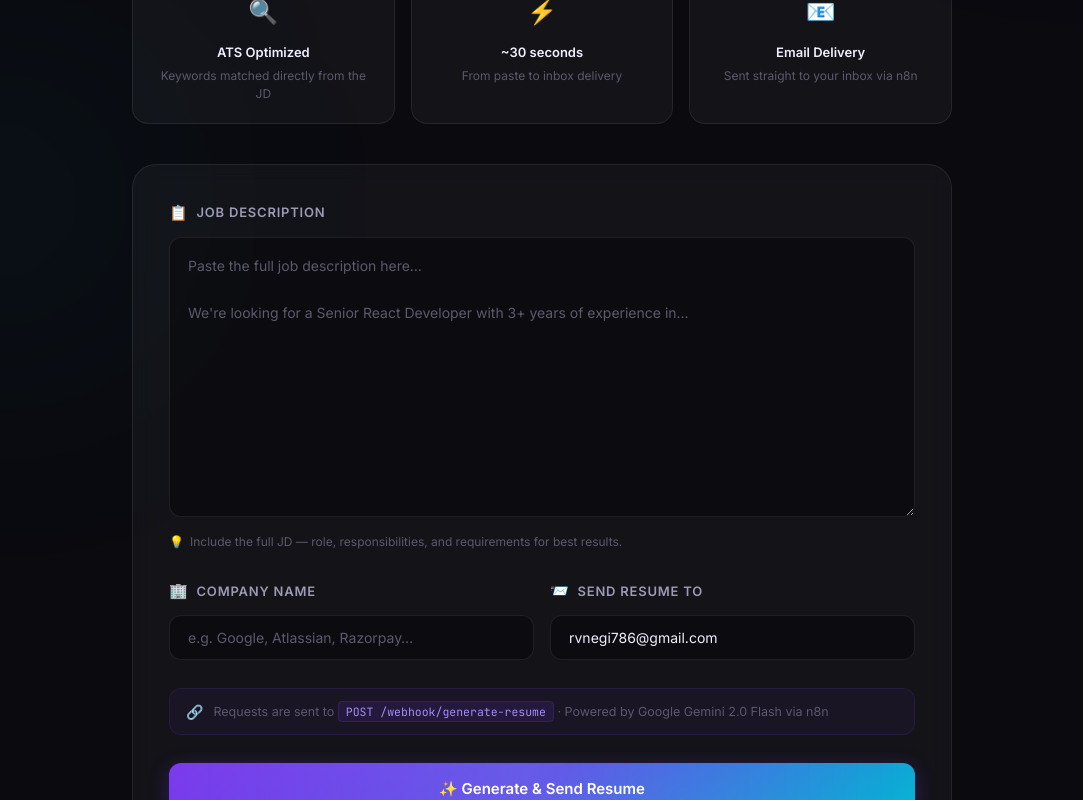
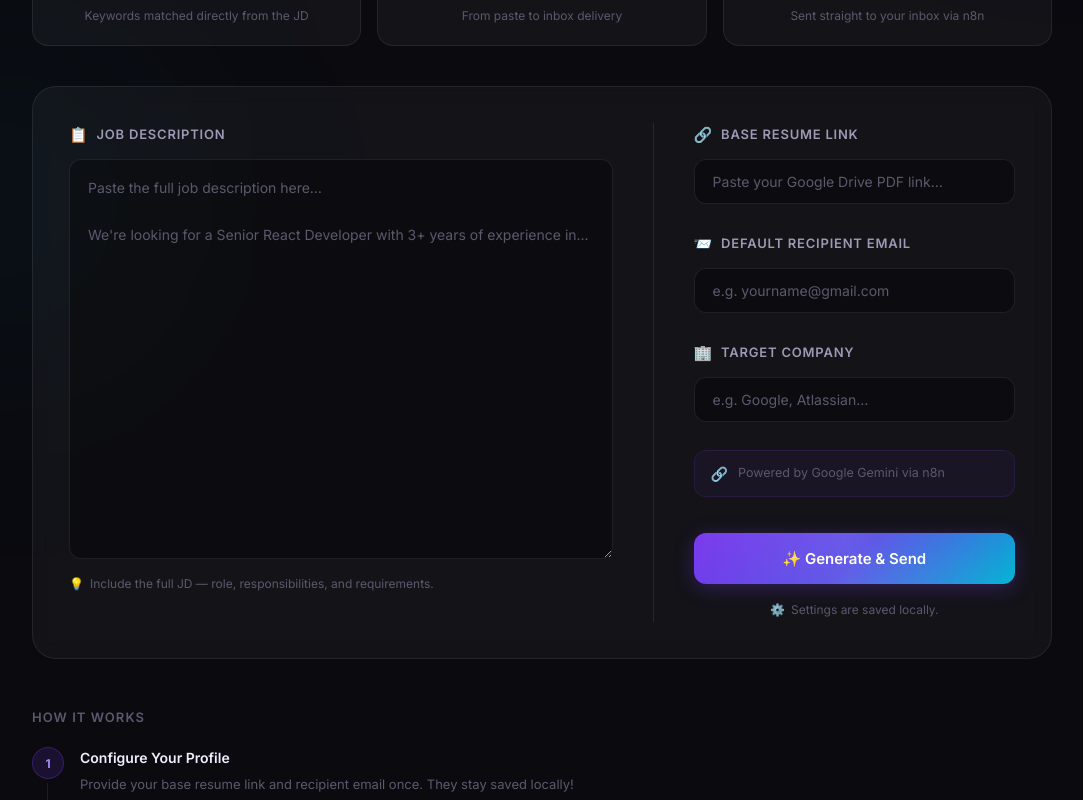
Before and after one commit to Ravinder2001/ResumeForge, a React (Vite) app: page / in a window 1280 px wide. Shown: the part 500-1300 px from the top of the page, without its empty margins (98-1181 px from the left). Built offline with nearby package versions, Linux system fonts and the light colour scheme.

Commit message:
UI change

```diff
--- a/src/App.jsx
+++ b/src/App.jsx
@@ -1,55 +1,7 @@
-import { useState } from 'react'
+import { useState, useEffect } from 'react'
 import './index.css'
 
-const BASE_RESUME = `RAVINDER SINGH NEGI
-New Delhi, India | +91-9756726341 | rvnegi786@gmail.com
-linkedin.com/in/ravinder-singh-negi | ravindernegi.vercel.app | github.com/Ravinder2001
-
-PROFESSIONAL SUMMARY
-Full Stack Developer with 4+ years of experience building scalable, high-performance web applications using React.js, Next.js, Node.js, and PostgreSQL. Specialized in building scalable web applications, reusable UI component systems, and robust REST APIs. Delivered enterprise-grade platforms for pharmaceutical clients serving thousands of users. Experienced in AI integrations, workflow automation, and modern cloud deployments. Two-time WOW Award recipient at Indus Net Technologies.
-
-TECHNICAL SKILLS
-Frontend: React.js, Next.js, JavaScript (ES6+), TypeScript, HTML5, CSS3, Tailwind CSS, Responsive UI, Component Architecture, Performance Optimization
-Backend: Node.js, Express.js, REST API Development, MySQL, PostgreSQL, MongoDB, API Integration, Scalable Backend Systems
-AI & Automation: LLM Integration, RAG Pipelines, n8n Workflows, Google Gemini, AI Automation
-Tools & Cloud: Git, GitHub, AWS, Vercel, CI/CD, npm, Agile Development
-
-PROFESSIONAL EXPERIENCE
-Software Engineer | Mar 2022 – Present
-Indus Net Technologies (INT.), Kolkata
-• Architected and delivered 30+ full-stack production features using React.js, Next.js and Node.js for enterprise pharmaceutical platforms used by 1000+ internal users.
-• Developed 50+ reusable UI components improving frontend development speed by 40% and ensuring consistent responsive design across multiple products.
-• Built and optimized REST APIs and PostgreSQL queries improving system response time by 35% and reducing backend processing overhead.
-• Led frontend implementation of complex dashboards and workflow systems handling large datasets and business-critical operations.
-• Improved code quality through structured code reviews, refactoring initiatives and modern architecture patterns across the team.
-• Promoted from Associate Software Engineer to Software Engineer within 2 years for consistent high performance and technical contributions.
-
-PROJECTS
-AI Meeting Assistant — LLM, NLP, n8n | github.com/Ravinder2001/AI-Meeting-Validator
-Developed an LLM-based meeting validation system that compares transcripts against formal documentation, improving compliance verification and semantic accuracy.
-
-Hisabkar — Expense Splitter PWA — React.js, TypeScript, Node.js, PostgreSQL, AWS | hisabkar.vercel.app
-Designed and deployed a scalable Progressive Web App for personal finance management with real-time transaction handling and cloud deployment on AWS.
-
-Automated Incident Responder — n8n, Google Gemini, RAG | github.com/Ravinder2001/Incident-Responder-System
-Built AI-powered server monitoring automation using n8n workflows and RAG-based error interpretation, reducing manual incident triage effort by 70%.
-
-Create Pro App — CLI Tool — Node.js, Open Source | npmjs.com/package/create-pro-app
-Built and published an open source Node.js CLI to bootstrap modern React projects with optimized tooling and project structure.
-
-AWARDS
-WOW Award (2×) — Indus Net Technologies | Feb 2024 & Jun 2024
-Recognised twice within the same year for outstanding performance and significant technical contributions to key enterprise projects.
-
-EDUCATION
-Sikkim Manipal University | Mar 2024 – Mar 2026
-Master of Computer Applications (MCA) — Computer Science
-
-Masai School | Apr 2021 – Jan 2022
-Full Stack Web Development Program`
-
 const WEBHOOK_URL = 'https://new-n8n-latest.duckdns.org/webhook-test/generate-resume'
-const DEFAULT_EMAIL = 'rvnegi786@gmail.com'
 
 function parseGeminiError(message) {
   const msg = (message || '').toLowerCase()
@@ -69,13 +21,28 @@ function parseGeminiError(message) {
 }
 
 export default function App() {
+  // Main form state
   const [jobDescription, setJobDescription] = useState('')
-  const [recipientEmail, setRecipientEmail] = useState(DEFAULT_EMAIL)
   const [companyName, setCompanyName] = useState('')
+
+  // Persistent configuration state
+  const [resumeDriveLink, setResumeDriveLink] = useState(() => localStorage.getItem('resume_drive_link') || '')
+  const [recipientEmail, setRecipientEmail] = useState(() => localStorage.getItem('recipient_email') || "")
+
+  // UI/Status state
   const [status, setStatus] = useState(null) // null | 'loading' | 'success' | 'error'
   const [statusMessage, setStatusMessage] = useState('')
   const [errorDetail, setErrorDetail] = useState('')
   const [charCount, setCharCount] = useState(0)
+
+  // Sync with local storage
+  useEffect(() => {
+    localStorage.setItem('resume_drive_link', resumeDriveLink)
+  }, [resumeDriveLink])
+
+  useEffect(() => {
+    localStorage.setItem('recipient_email', recipientEmail)
+  }, [recipientEmail])
 
   const handleJDChange = (e) => {
     setJobDescription(e.target.value)
@@ -85,22 +52,24 @@ export default function App() {
   const handleSubmit = async (e) => {
     e.preventDefault()
 
-    if (!jobDescription.trim()) {
+    if (!resumeDriveLink.trim()) {
       setStatus('error')
-      setStatusMessage('Please paste the job description before generating your resume.')
-      setErrorDetail('')
+      setStatusMessage('Please provide your Resume Drive Link in the settings above.')
       return
     }
     if (!recipientEmail.trim()) {
       setStatus('error')
-      setStatusMessage('Please provide a recipient email address.')
-      setErrorDetail('')
+      setStatusMessage('Please provide a recipient email address in the settings.')
+      return
+    }
+    if (!jobDescription.trim()) {
+      setStatus('error')
+      setStatusMessage('Please paste the job description before generating.')
       return
     }
     if (!companyName.trim()) {
       setStatus('error')
       setStatusMessage('Please enter the company name you are applying to.')
-      setErrorDetail('')
       return
     }
 
@@ -114,7 +83,7 @@ export default function App() {
         headers: { 'Content-Type': 'application/json' },
         body: JSON.stringify({
           jobDescription: jobDescription.trim(),
-          baseResume: BASE_RESUME,
+          baseResume: resumeDriveLink.trim(),
           recipientEmail: recipientEmail.trim(),
           companyName: companyName.trim(),
         }),
@@ -127,7 +96,7 @@ export default function App() {
 
       setStatus('success')
       setStatusMessage(
-        `Your tailored resume has been generated and sent to ${recipientEmail}. Check your inbox (and spam folder) in a moment!`
+        `Your tailored resume has been generated and sent to ${recipientEmail}. Check your inbox!`
       )
       setErrorDetail('')
       setJobDescription('')
@@ -138,7 +107,6 @@ export default function App() {
       const friendly = parseGeminiError(err.message)
       if (friendly) {
         setStatusMessage(friendly)
-        setErrorDetail('')
       } else {
         setStatusMessage('Something went wrong while generating your resume.')
         setErrorDetail(err.message)
@@ -148,12 +116,16 @@ export default function App() {
 
   const steps = [
     {
+      title: 'Configure Your Profile',
+      desc: 'Provide your base resume link and recipient email once. They stay saved locally!',
+    },
+    {
       title: 'Paste the Job Description',
       desc: 'Copy the full JD from any job board — LinkedIn, Naukri, Indeed, etc.',
     },
     {
       title: 'Hit "Generate & Send"',
-      desc: 'The workflow calls Google Gemini with your base resume + the JD.',
+      desc: 'The workflow calls Google Gemini with your base resume link + the JD.',
     },
     {
       title: 'Gemini Tailors Your Resume',
@@ -218,7 +190,9 @@ export default function App() {
         {/* Form Card */}
         <div className="card">
           <form onSubmit={handleSubmit} noValidate>
-            {/* JD Textarea */}
+            <div className="split-layout">
+              {/* Left Column: Job Description */}
+              <div className="left-col">
                 <div className="form-section">
                   <label htmlFor="job-description" className="form-label">
                     <span className="form-label-icon">📋</span>
@@ -234,49 +208,64 @@ export default function App() {
                   />
                   <div className="form-hint">
                     <span>💡</span>
-                <span>Include the full JD — role, responsibilities, and requirements for best results. {charCount > 0 && `(${charCount.toLocaleString()} chars)`}</span>
+                    <span>Include the full JD — role, responsibilities, and requirements. {charCount > 0 && `(${charCount.toLocaleString()} chars)`}</span>
+                  </div>
                 </div>
               </div>
 
-            {/* Company + Email row */}
-            <div className="two-col-grid">
-              <div>
+              {/* Right Column: Settings and Action */}
+              <div className="right-col">
+                {/* Configuration / Settings */}
+                <div className="form-section">
+                  <label htmlFor="resume-link" className="form-label">
+                    <span className="form-label-icon">🔗</span>
+                    Base Resume Link
+                  </label>
+                  <input
+                    id="resume-link"
+                    type="url"
+                    className="form-input"
+                    placeholder="Paste your Google Drive PDF link…"
+                    value={resumeDriveLink}
+                    onChange={(e) => setResumeDriveLink(e.target.value)}
+                  />
+                </div>
+
+                <div className="form-section">
+                  <label htmlFor="recipient-email" className="form-label">
+                    <span className="form-label-icon">📨</span>
+                    Default Recipient Email
+                  </label>
+                  <input
+                    id="recipient-email"
+                    type="email"
+                    className="form-input"
+                    placeholder="e.g. yourname@gmail.com"
+                    value={recipientEmail}
+                    onChange={(e) => setRecipientEmail(e.target.value)}
+                  />
+                </div>
+
+                <div className="form-section">
                   <label htmlFor="company-name" className="form-label">
                     <span className="form-label-icon">🏢</span>
-                  Company Name
+                    Target Company
                   </label>
                   <input
                     id="company-name"
                     type="text"
                     className="form-input"
-                  placeholder="e.g. Google, Atlassian, Razorpay…"
+                    placeholder="e.g. Google, Atlassian…"
                     value={companyName}
                     onChange={(e) => setCompanyName(e.target.value)}
                   />
-              </div>
-              <div>
-                <label htmlFor="recipient-email" className="form-label">
-                  <span className="form-label-icon">📨</span>
-                  Send Resume To
-                </label>
-                <input
-                  id="recipient-email"
-                  type="email"
-                  className="form-input"
-                  placeholder="rvnegi786@gmail.com"
-                  value={recipientEmail}
-                  onChange={(e) => setRecipientEmail(e.target.value)}
-                />
-              </div>
                 </div>
 
                 {/* API info note */}
                 <div className="api-info-note">
                   <span className="api-info-icon">🔗</span>
                   <span>
-                Requests are sent to{' '}
-                <code className="api-endpoint">POST /webhook/generate-resume</code>
-                {' '}· Powered by Google Gemini 2.0 Flash via n8n
+                    Powered by Google Gemini via n8n
                   </span>
                 </div>
 
@@ -290,15 +279,22 @@ export default function App() {
                   {status === 'loading' ? (
                     <>
                       <span className="spinner"></span>
-                  Generating your resume…
+                      Generating…
                     </>
                   ) : (
                     <>
-                  ✨ Generate &amp; Send Resume
+                      ✨ Generate &amp; Send
                     </>
                   )}
                   <span className="btn-shimmer"></span>
                 </button>
+
+                <div className="form-hint" style={{ marginTop: '16px', justifyContent: 'center' }}>
+                  <span>⚙️</span>
+                  <span>Settings are saved locally.</span>
+                </div>
+              </div>
+            </div>
           </form>
 
           {/* Status Message */}
--- a/src/index.css
+++ b/src/index.css
@@ -156,7 +156,7 @@ body {
 .main-content {
   position: relative;
   z-index: 5;
-  max-width: 900px;
+  max-width: 1100px;
   margin: 0 auto;
   padding: 60px 40px;
 }
@@ -337,12 +337,47 @@ body {
   letter-spacing: 0.1em;
 }
 
-/* ── Two-column grid for Company + Email ── */
-.two-col-grid {
+/* ── Split Layout ── */
+.split-layout {
   display: grid;
-  grid-template-columns: 1fr 1fr;
-  gap: 16px;
-  margin-bottom: 28px;
+  grid-template-columns: 1.2fr 0.8fr;
+  gap: 40px;
+  align-items: stretch;
+}
+
+.left-col {
+  display: flex;
+  flex-direction: column;
+}
+
+.left-col .form-textarea {
+  flex: 1;
+  min-height: 400px;
+}
+
+.right-col {
+  display: flex;
+  flex-direction: column;
+  justify-content: flex-start;
+  padding-left: 40px;
+  border-left: 1px solid var(--border);
+}
+
+@media (max-width: 960px) {
+  .split-layout {
+    grid-template-columns: 1fr;
+    gap: 0;
+  }
+  .right-col {
+    padding-left: 0;
+    border-left: none;
+    border-top: 1px solid var(--border);
+    padding-top: 32px;
+    margin-top: 8px;
+  }
+  .left-col .form-textarea {
+    min-height: 280px;
+  }
 }
 
 /* ── API Info Note ── */
```
Also changed, not shown: resume-forge-n8n-workflow.json (+2 -2 lines). Lines whose indentation alone changed are shown as unchanged.
